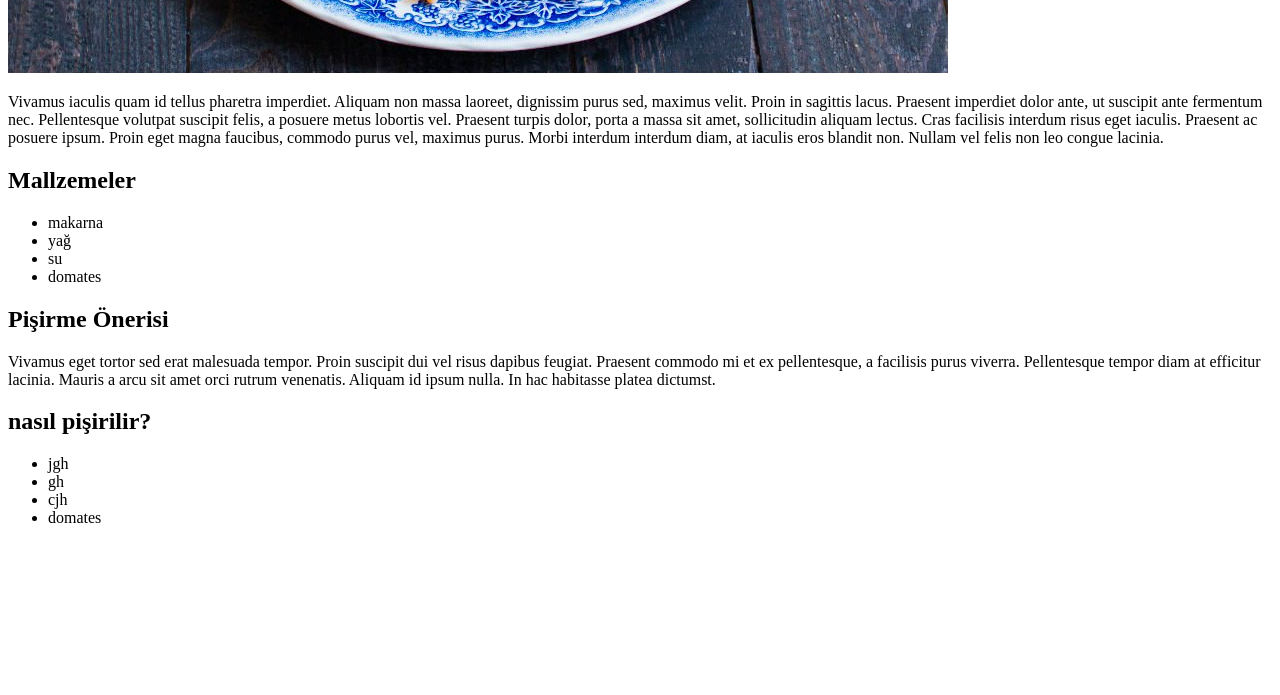
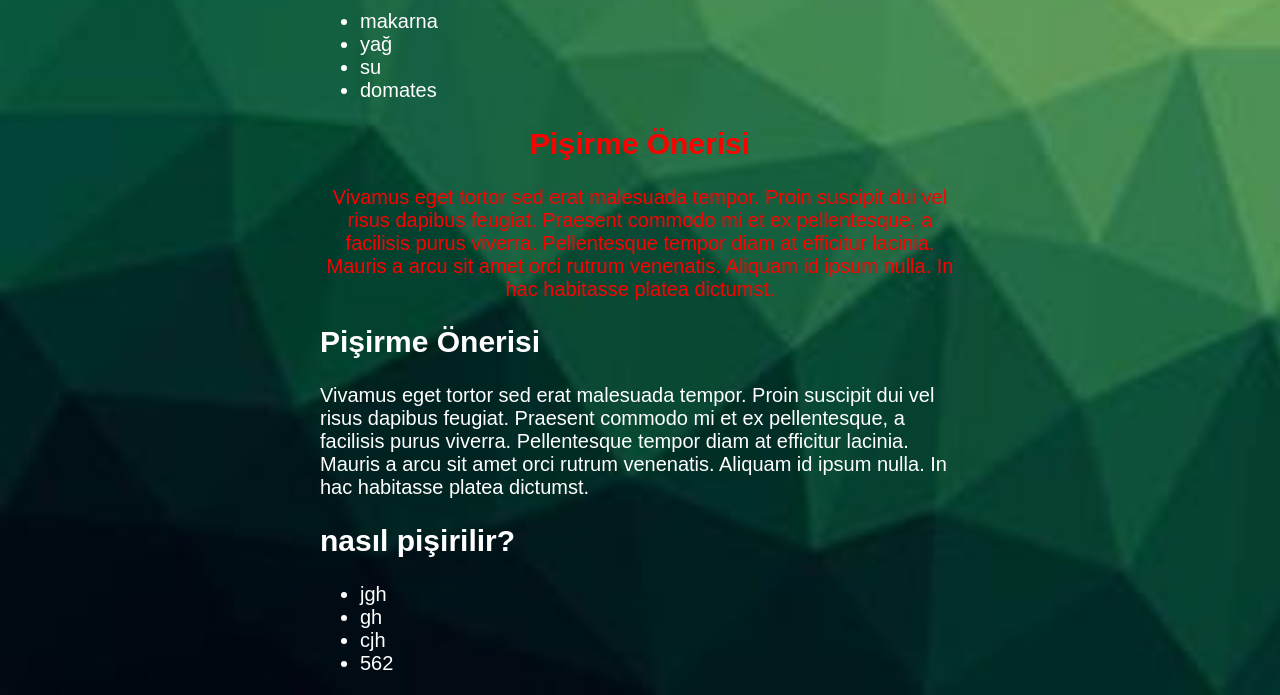
Before and after one commit to selenaktas/recipeofpasta, a plain HTML site: page index.html in a window 1280 px wide. Shown: the part 634-1329 px from the top of the page. Before the commit the page ends 1177 px from the top, so only its background shows below. Drawn offline with Linux system fonts and the light colour scheme.

Commit message:
Add files via upload

```diff
--- a/index.html
+++ b/index.html
@@ -3,11 +3,12 @@
     <head>
     <title>selenaktas</title>
         <meta charset=  "utf-8">
+        <link rel="stylesheet" href="style.css">
     </head>
     <body>
     <h1>Makarna</h1>
        <img src="121.jpg">
-        <p>Vivamus iaculis quam id tellus pharetra imperdiet. Aliquam non massa laoreet, dignissim purus sed, maximus velit. Proin in sagittis lacus. Praesent imperdiet dolor ante, ut suscipit ante fermentum nec. Pellentesque volutpat suscipit felis, a posuere metus lobortis vel. Praesent turpis dolor, porta a massa sit amet, sollicitudin aliquam lectus. Cras facilisis interdum risus eget iaculis. Praesent ac posuere ipsum. Proin eget magna faucibus, commodo purus vel, maximus purus. Morbi interdum interdum diam, at iaculis eros blandit non. Nullam vel felis non leo congue lacinia.
+        <p class=paragraf1>Vivamus iaculis quam id tellus pharetra imperdiet. Aliquam non massa laoreet, dignissim purus sed, maximus velit. Proin in sagittis lacus. Praesent imperdiet dolor ante, ut suscipit ante fermentum nec. Pellentesque volutpat suscipit felis, a posuere metus lobortis vel. Praesent turpis dolor, porta a massa sit amet, sollicitudin aliquam lectus. Cras facilisis interdum risus eget iaculis. Praesent ac posuere ipsum. Proin eget magna faucibus, commodo purus vel, maximus purus. Morbi interdum interdum diam, at iaculis eros blandit non. Nullam vel felis non leo congue lacinia.
      </p>
         <h2>Mallzemeler</h2>
             <ul>
@@ -16,7 +17,13 @@
               <li>su</li>
             <li>domates</li>
         </ul>
-        <h2>Pişirme Önerisi</h2>
+
+        <div class="kirmizi">
+             <h2 class="paragraf1">Pişirme Önerisi</h2>
+            <p>Vivamus eget tortor sed erat malesuada tempor. Proin suscipit dui vel risus dapibus feugiat. Praesent commodo mi et ex pellentesque, a facilisis purus viverra. Pellentesque tempor diam at efficitur lacinia. Mauris a arcu sit amet orci rutrum venenatis. Aliquam id ipsum nulla. In hac habitasse platea dictumst.</p>
+        </div>
+
+        <h2 class="paragraf1">Pişirme Önerisi</h2>
        <p>Vivamus eget tortor sed erat malesuada tempor. Proin suscipit dui vel risus dapibus feugiat. Praesent commodo mi et ex pellentesque, a facilisis purus viverra. Pellentesque tempor diam at efficitur lacinia. Mauris a arcu sit amet orci rutrum venenatis. Aliquam id ipsum nulla. In hac habitasse platea dictumst.</p>
    <h2>nasıl pişirilir?</h2>
 
@@ -25,7 +32,8 @@
         <li>jgh</li>
                <li>gh</li>
               <li>cjh</li>
-                        <li>domates</li>
+                        <li>562
+        </li>
         </ul>
            </body>
 </html>
```
